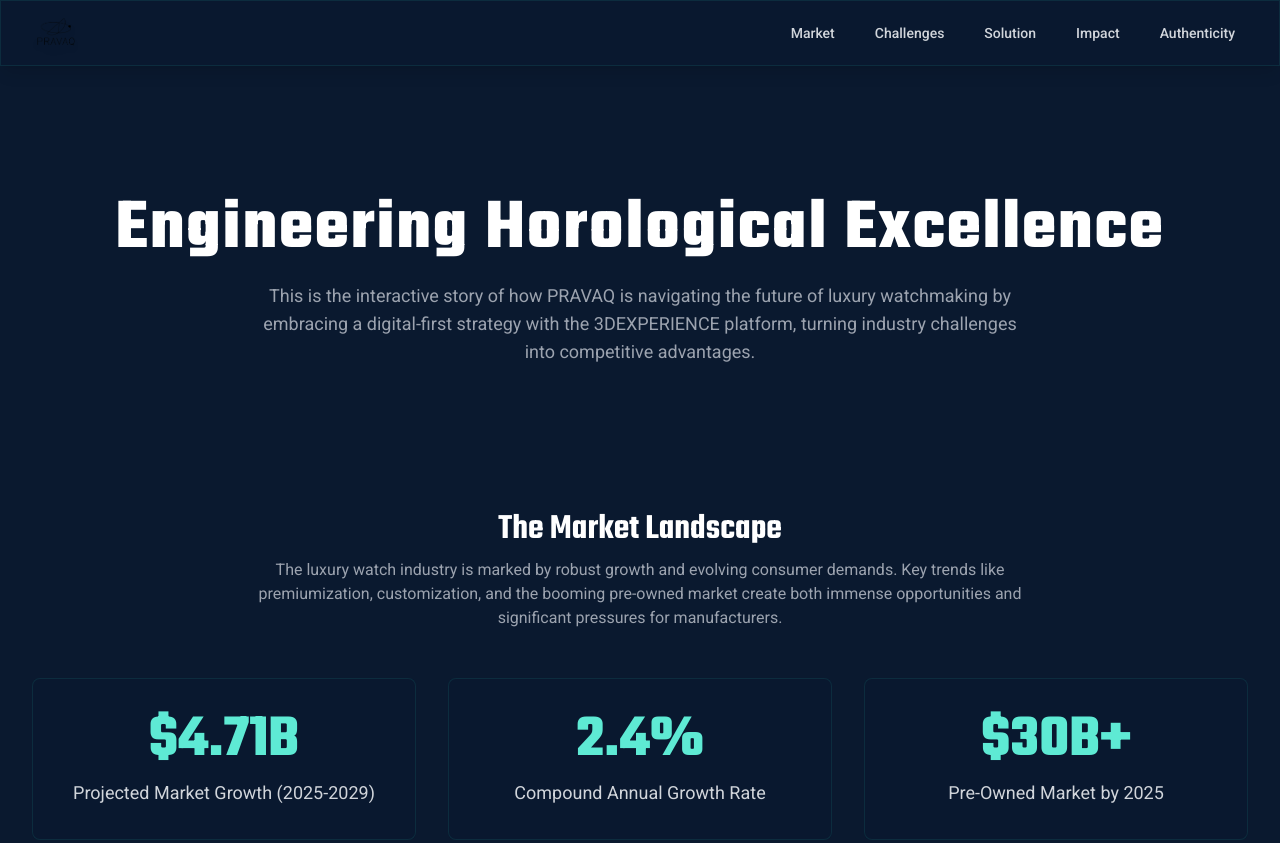
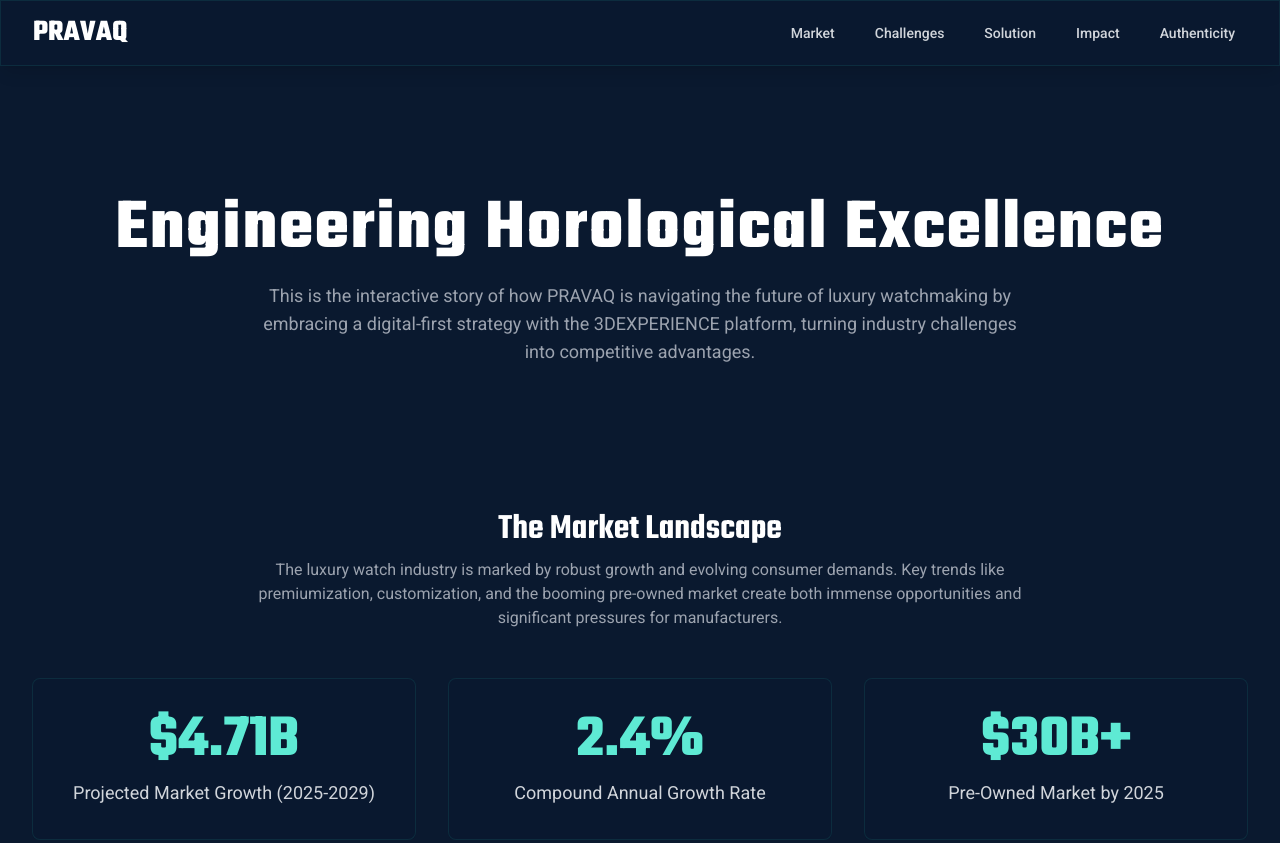
Before and after one commit to aditykulkarni/pravaq, a plain HTML site: page index.html in a window 1280 px wide. Shown: the top 843 px of the page. Drawn offline with nearby package versions, Linux system fonts and the light colour scheme.

Commit message:
Add files via upload

```diff
--- a/index.html
+++ b/index.html
@@ -80,16 +80,11 @@
 </head>
 <body class="antialiased">
 
-    <!-- ✅ REPLACE ONLY THIS SMALL PART IN YOUR EXISTING FILE -->
-
     <nav class="sticky top-0 z-50 glass-card shadow-lg">
         <div class="container mx-auto px-4 sm:px-6 lg:px-8">
             <div class="flex items-center justify-between h-16">
-            <!-- ✅ Logo inserted here -->
                 <div class="flex-shrink-0">
-                <a href="index.html">
-                    <img src="assets/images/pravaq-logo.png" alt="PRAVAQ Logo" class="h-12 drop-shadow-lg">
-                </a>
+                    <h1 class="font-header text-3xl font-bold text-white">PRAVAQ</h1>
                 </div>
                 <div class="hidden md:block">
                     <div class="ml-10 flex items-baseline space-x-4">
@@ -103,6 +98,7 @@
             </div>
         </div>
     </nav>
+
     <main class="container mx-auto px-4 sm:px-6 lg:px-8 py-12">
 
         <section id="hero" class="text-center py-20">
```
Lines whose indentation alone changed are shown as unchanged.
